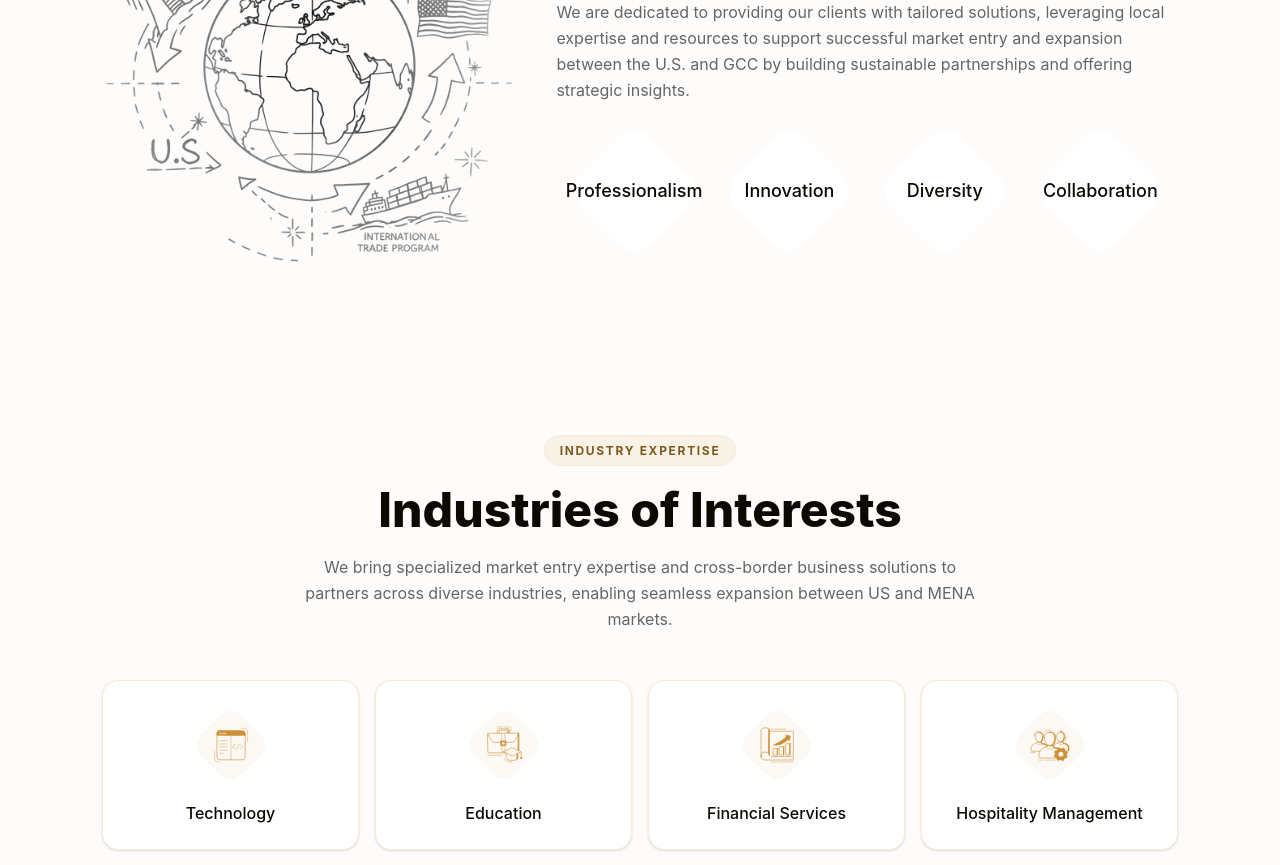
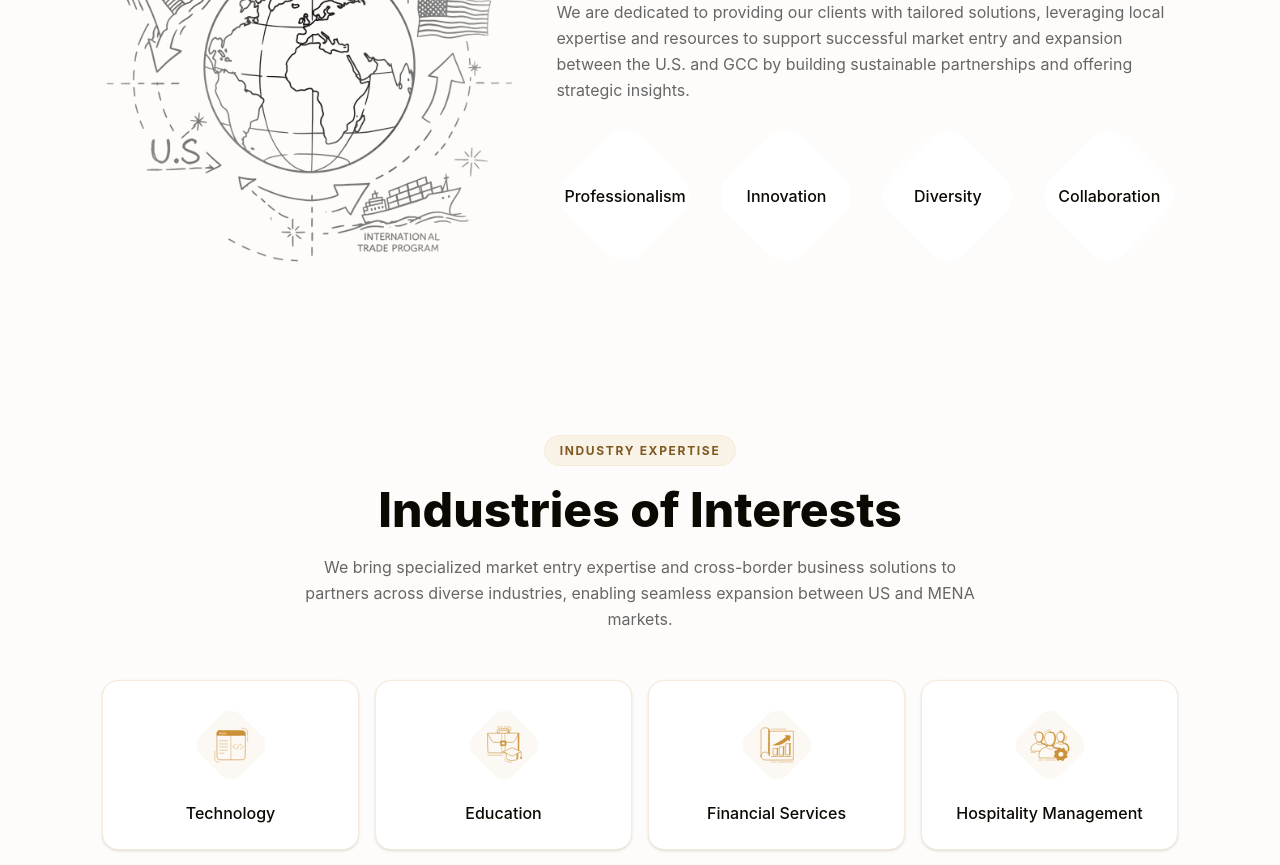
Before and after one commit to EntertabOrganization/Aramway, a Next.js app: page /about in a window 1280 px wide. Shown: the part 1240-2105 px from the top of the page. Built offline with nearby package versions, Linux system fonts and the light colour scheme; no server answers.

Commit message:
Update ValueBadge

```diff
--- a/app/about/page.tsx
+++ b/app/about/page.tsx
@@ -87,7 +87,7 @@ export default function AboutPage() {
               expertise and resources to support successful market entry and expansion between the
               U.S. and GCC by building sustainable partnerships and offering strategic insights.
             </p>
-            <div className="mt-7 grid grid-cols-2 sm:grid-cols-4">
+            <div className="mt-7 grid grid-cols-2 gap-6 sm:grid-cols-4">
               {coreValues.map((value, i) => (
                 <ValueBadge key={value} label={value} delay={i * 0.1} />
               ))}
--- a/components/ValueBadge.tsx
+++ b/components/ValueBadge.tsx
@@ -9,10 +9,10 @@ export default function ValueBadge({ label, delay = 0 }: { label: string; delay?
       whileInView={{ opacity: 1, rotate: 0, scale: 1 }}
       viewport={{ once: true, margin: "-60px" }}
       transition={{ duration: 0.6, delay, ease: "easeOut" }}
-      className="flex min-h-[120px] w-full items-center justify-center bg-contain bg-center bg-no-repeat p-4 text-center"
+      className="flex min-h-[130px] w-full items-center justify-center bg-contain bg-center bg-no-repeat p-3 text-center"
       style={{ backgroundImage: "url('/images/value-badge-shape.svg')" }}
     >
-      <span className="font-body text-base font-medium text-ink sm:text-lg">{label}</span>
+      <span className="font-body text-sm font-medium text-ink sm:text-base">{label}</span>
     </motion.div>
   );
 }
```
